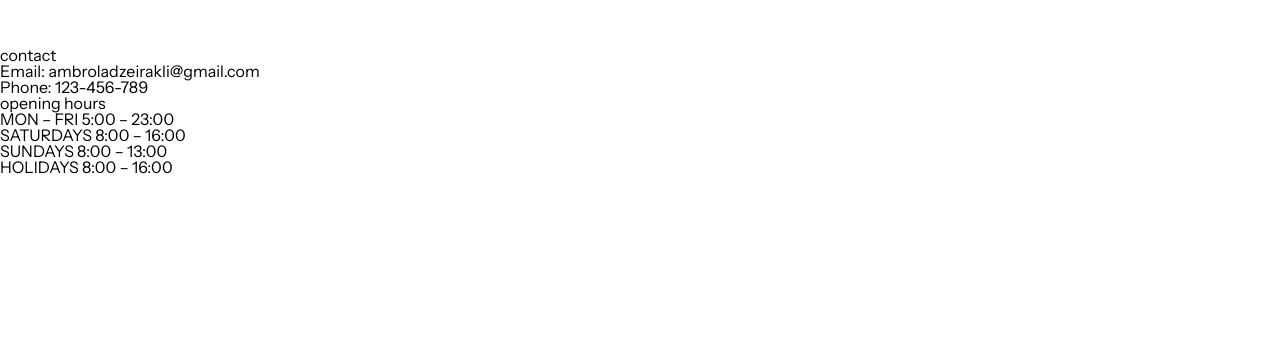
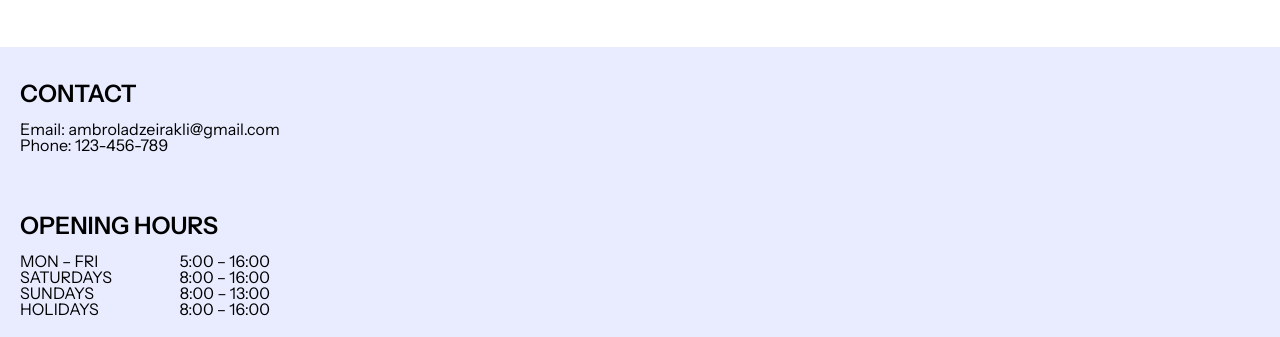
Before and after one commit to IrakliAmbroladze/primal-training, a plain HTML site: page index.html in a window 1280 px wide. Shown: the part 4701-5038 px from the top of the page. Before the commit the page ends 4878 px from the top, so only its background shows below. Drawn offline with Linux system fonts and the light colour scheme.

Commit message:
style: add styles on footer

```diff
--- a/index.html
+++ b/index.html
@@ -97,6 +97,7 @@
       </a>
     </section>
     <footer id="contact">
+      <div class="container">
         <div class="our-contact">
           <h3>contact</h3>
           <ul>
@@ -107,11 +108,24 @@
         <div class="working-hours">
           <h3>opening hours</h3>
           <ul>
-          <li>MON – FRI 5:00 – 23:00</li>
-          <li>SATURDAYS 8:00 – 16:00</li>
-          <li>SUNDAYS 8:00 – 13:00</li>
-          <li>HOLIDAYS 8:00 – 16:00</li>
+            <li>
+              <div>MON – FRI</div>
+              <div>5:00 – 16:00</div>
+            </li>
+            <li>
+              <div>SATURDAYS</div>
+              <div>8:00 – 16:00</div>
+            </li>
+            <li>
+              <div>SUNDAYS</div>
+              <div>8:00 – 13:00</div>
+            </li>
+            <li>
+              <div>HOLIDAYS</div>
+              <div>8:00 – 16:00</div>
+            </li>
           </ul>
+        </div>
       </div>
     </footer>
   </body>
--- a/scss/_footer.scss
+++ b/scss/_footer.scss
@@ -1,4 +1,23 @@
 footer {
+  background-color: $Background_2;
+  padding-top: 20px;
+  padding-bottom: 20px;
 
-  @include dFlex($flexDirection: column);
+  .container {
+    min-height: 250px;
+    @include dFlex($flexDirection: column, $alignItems: start);
+
+    h3 {
+      font-size: 24px;
+      font-weight: 600;
+      margin: 15px 0;
+      @include UPPERCASE();
+    }
+
+    li {
+      min-width: 250px;
+      @include dFlex();
+    }
+
+  }
 }
--- a/scss/main.scss
+++ b/scss/main.scss
@@ -4,3 +4,4 @@
 @import "header";
 @import "reserve";
 @import "geolab";
+@import "footer";
```
Also changed, not shown: css/main.css. Lines whose indentation alone changed are shown as unchanged.
